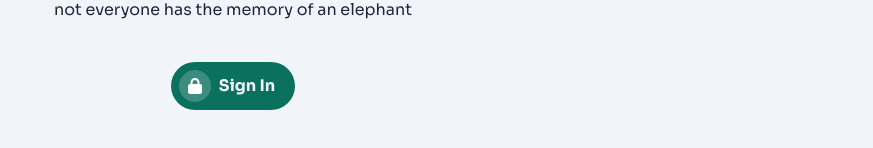
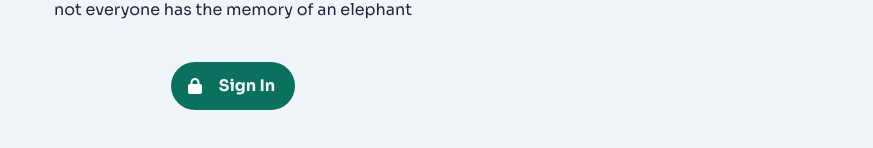
Before and after one commit to simecek-m/tusks, a React (Vite) app: page /home in a window 1280 px wide. Shown: the part 490-638 px from the top of the page, without its empty margins (407-1280 px from the left). Built offline with nearby package versions, Linux system fonts and the light colour scheme; no server answers; a web font is replaced by a local one.

Commit message:
improve button hover animation

```diff
--- a/src/component/button/Button.tsx
+++ b/src/component/button/Button.tsx
@@ -3,15 +3,17 @@ import clsx from "clsx";
 import ButtonIcon from "component/button/ButtonIcon";
 import { ButtonHTMLAttributes, FC } from "react";
 import { ActionType } from "type";
+import { motion } from "framer-motion";
 
 const ButtonVariants: Record<ActionType, string> = {
-  primary: "bg-primary-700 dark:bg-primary-400",
-  error: "bg-red-700 dark:bg-red-400",
+  primary:
+    "bg-primary-700 hover:bg-primary-800 dark:bg-primary-400 dark:hover:bg-primary-500",
+  error: "bg-red-600 hover:bg-red-700 dark:bg-red-400 dark:hover:bg-red-500",
 };
 
 export interface ButtonProps extends ButtonHTMLAttributes<HTMLButtonElement> {
   icon: IconProp;
-  hoverIcon?: IconProp;
+  hoverIcon: IconProp;
   variant?: ActionType;
   isDisabled?: boolean;
   isSubmitting?: boolean;
@@ -29,12 +31,13 @@ const Button: FC<ButtonProps> = ({
   children,
 }) => {
   return (
-    <button
+    <motion.button
       onClick={onClick}
       type={type}
       disabled={isDisabled || isSubmitting}
+      whileHover="hover"
       className={clsx(
-        "group flex w-full shrink-0 flex-row items-center justify-center gap-2 overflow-hidden rounded-full py-2 px-2 pr-5 font-bold text-slate-100 dark:text-slate-800 sm:w-fit",
+        "flex w-full shrink-0 flex-row items-center justify-center gap-2 overflow-hidden rounded-full py-2 pl-2 pr-5 font-bold text-slate-100 transition duration-300 dark:text-slate-900 sm:w-fit",
         { "cursor-wait": isSubmitting },
         { "cursor-not-allowed opacity-60": isDisabled },
         ButtonVariants[variant]
@@ -53,7 +56,7 @@ const Button: FC<ButtonProps> = ({
       >
         {isSubmitting && !isDisabled ? "processing" : children}
       </span>
-    </button>
+    </motion.button>
   );
 };
 
--- a/src/component/button/ButtonIcon.tsx
+++ b/src/component/button/ButtonIcon.tsx
@@ -2,13 +2,13 @@ import { IconProp } from "@fortawesome/fontawesome-svg-core";
 import { FontAwesomeIcon } from "@fortawesome/react-fontawesome";
 import clsx from "clsx";
 import { FC } from "react";
+import { motion } from "framer-motion";
 
-const buttonIconStyle =
-  "h-4 w-4 rounded-full p-2 dark:text-slate-700 text-white bg-white bg-opacity-20 dark:bg-slate-700 dark:bg-opacity-30";
+const buttonIconStyle = "h-4 w-4 p-2 dark:text-slate-900 text-white";
 
 interface ButtonIconProps {
   icon: IconProp;
-  hoverIcon?: IconProp;
+  hoverIcon: IconProp;
   isSubmitting?: boolean;
   isDisabled?: boolean;
 }
@@ -19,28 +19,23 @@ const ButtonIcon: FC<ButtonIconProps> = ({
   isSubmitting = false,
   isDisabled = false,
 }) => {
+  const MotionIcon = motion(FontAwesomeIcon);
   return (
     <div className="relative flex">
-      <FontAwesomeIcon
+      <MotionIcon
+        initial={{ scale: 1 }}
+        variants={{ hover: { scale: 0 } }}
         icon={isDisabled ? "xmark" : isSubmitting ? "circle-notch" : icon}
-        className={clsx(
-          buttonIconStyle,
-          {
-            "translate-y-0 transition duration-500 ease-in-out group-hover:-translate-y-10":
-              !!hoverIcon && !isSubmitting && !isDisabled,
-          },
-          { "animate-spin": !!isSubmitting && !isDisabled }
-        )}
+        className={clsx(buttonIconStyle, {
+          "animate-spin": !!isSubmitting && !isDisabled,
+        })}
       />
-      {hoverIcon && !isSubmitting && !isDisabled && (
-        <FontAwesomeIcon
-          icon={hoverIcon}
-          className={clsx(
-            buttonIconStyle,
-            "absolute translate-y-10 transition duration-500 ease-in-out group-hover:translate-y-0"
-          )}
-        />
-      )}
+      <MotionIcon
+        icon={hoverIcon}
+        initial={{ scale: 0 }}
+        variants={{ hover: { scale: 1 } }}
+        className={clsx(buttonIconStyle, "absolute")}
+      />
     </div>
   );
 };
```
